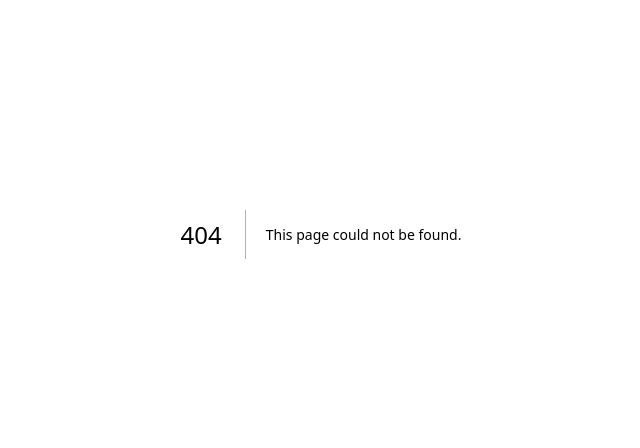
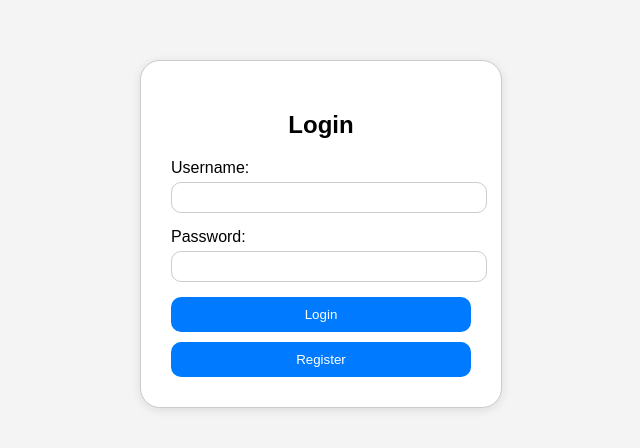
Before and after one commit to HongzeWang0149/5620-Frontend, a Next.js app: page /login in a window 1280 px wide. Before the commit this address had no page. Shown: the part 166-614 px from the top of the page, without its empty margins (319-959 px from the left). Built offline with nearby package versions, Linux system fonts and the light colour scheme.

Commit message:
[add] Login Module

```diff
--- a/app/globals.css
+++ b/app/globals.css
@@ -1,27 +1,14 @@
-@tailwind base;
-@tailwind components;
-@tailwind utilities;
-
-:root {
-  --background: #ffffff;
-  --foreground: #171717;
+html, body {
+  height: 100%;
+  margin: 0;
+  padding: 0;
+  font-family: Arial, sans-serif;
 }
 
-@media (prefers-color-scheme: dark) {
-  :root {
-    --background: #0a0a0a;
-    --foreground: #ededed;
-  }
+#root {
+  height: 100%;
+  display: flex;
+  justify-content: center;
+  align-items: center;
+  background-color: #f4f4f4;
 }
-
-body {
-  color: var(--foreground);
-  background: var(--background);
-  font-family: Arial, Helvetica, sans-serif;
-}
-
-@layer utilities {
-  .text-balance {
-    text-wrap: balance;
-  }
-}
--- /dev/null
+++ b/app/login/login.module.css
@@ -0,0 +1,61 @@
+.wrapper {
+  height: 100vh;
+  display: flex;
+  justify-content: center;
+  align-items: center;
+  background-color: #f4f4f4;
+}
+
+.loginContainer {
+  width: 300px;
+  padding: 30px;
+  border: 1px solid #ccc;
+  border-radius: 20px;
+  box-shadow: 0 2px 10px rgba(0, 0, 0, 0.1);
+  background-color: #fff;
+}
+
+.loginTitle {
+  text-align: center;
+  margin-bottom: 20px;
+}
+
+.formGroup {
+  margin-bottom: 15px;
+}
+
+.label {
+  display: block;
+  margin-bottom: 5px;
+}
+
+.input {
+  width: 100%;
+  padding: 7px;
+  border: 1px solid #ccc;
+  border-radius: 10px;
+}
+
+.loginButton, .registerButton {
+  width: 100%;
+  padding: 10px;
+  background-color: #007bff;
+  color: white;
+  border: none;
+  border-radius: 10px;
+  cursor: pointer;
+}
+
+.loginButton:hover, .registerButton:hover{
+  background-color: #0056b3;
+}
+
+.registerButton {
+  margin-top: 10px;
+}
+
+.error {
+  color: red;
+  margin-bottom: 10px;
+  text-align: center;
+}
--- /dev/null
+++ b/app/login/page.tsx
@@ -0,0 +1,58 @@
+"use client";
+
+import React, { useState } from 'react';
+import styles from './login.module.css';
+import axios from 'axios';
+
+const Login = () => {
+  const [username, setUsername] = useState('');
+  const [password, setPassword] = useState('');
+  const [error, setError] = useState('');
+
+  const handleLogin = async (e: React.FormEvent) => {
+    e.preventDefault();
+    try {
+      const response = await axios.post('http://localhost:8080/api/login/', {
+        username,
+        password,
+      });
+    } catch (error) {
+      setError('Login failed');
+    }
+  };
+
+  return (
+    <div className={styles.wrapper}>
+      <div className={styles.loginContainer}>
+        <h2 className={styles.loginTitle}>Login</h2>
+        <form onSubmit={handleLogin}>
+          <div className={styles.formGroup}>
+            <label className={styles.label}>Username:</label>
+            <input
+              type="username"
+              value={username}
+              onChange={(e) => setUsername(e.target.value)}
+              required
+              className={styles.input}
+            />
+          </div>
+          <div className={styles.formGroup}>
+            <label className={styles.label}>Password:</label>
+            <input
+              type="password"
+              value={password}
+              onChange={(e) => setPassword(e.target.value)}
+              required
+              className={styles.input}
+            />
+          </div>
+          {error && <p className={styles.error}>{error}</p>}
+          <button type="submit" className={styles.loginButton}>Login</button>
+          <button type="submit" className={styles.registerButton}>Register</button>
+        </form>
+      </div>
+    </div>
+  );
+};
+
+export default Login;
--- a/app/page.tsx
+++ b/app/page.tsx
@@ -1,101 +1,11 @@
-import Image from "next/image";
+"use client";
 
-export default function Home() {
-  return (
-    <div className="grid grid-rows-[20px_1fr_20px] items-center justify-items-center min-h-screen p-8 pb-20 gap-16 sm:p-20 font-[family-name:var(--font-geist-sans)]">
-      <main className="flex flex-col gap-8 row-start-2 items-center sm:items-start">
-        <Image
-          className="dark:invert"
-          src="https://nextjs.org/icons/next.svg"
-          alt="Next.js logo"
-          width={180}
-          height={38}
-          priority
-        />
-        <ol className="list-inside list-decimal text-sm text-center sm:text-left font-[family-name:var(--font-geist-mono)]">
-          <li className="mb-2">
-            Get started by editing{" "}
-            <code className="bg-black/[.05] dark:bg-white/[.06] px-1 py-0.5 rounded font-semibold">
-              app/page.tsx
-            </code>
-            .
-          </li>
-          <li>Save and see your changes instantly.</li>
-        </ol>
+import React, { useContext, useEffect } from 'react';
+import { redirect } from 'next/navigation';
 
-        <div className="flex gap-4 items-center flex-col sm:flex-row">
-          <a
-            className="rounded-full border border-solid border-transparent transition-colors flex items-center justify-center bg-foreground text-background gap-2 hover:bg-[#383838] dark:hover:bg-[#ccc] text-sm sm:text-base h-10 sm:h-12 px-4 sm:px-5"
-            href="https://vercel.com/new?utm_source=create-next-app&utm_medium=appdir-template-tw&utm_campaign=create-next-app"
-            target="_blank"
-            rel="noopener noreferrer"
-          >
-            <Image
-              className="dark:invert"
-              src="https://nextjs.org/icons/vercel.svg"
-              alt="Vercel logomark"
-              width={20}
-              height={20}
-            />
-            Deploy now
-          </a>
-          <a
-            className="rounded-full border border-solid border-black/[.08] dark:border-white/[.145] transition-colors flex items-center justify-center hover:bg-[#f2f2f2] dark:hover:bg-[#1a1a1a] hover:border-transparent text-sm sm:text-base h-10 sm:h-12 px-4 sm:px-5 sm:min-w-44"
-            href="https://nextjs.org/docs?utm_source=create-next-app&utm_medium=appdir-template-tw&utm_campaign=create-next-app"
-            target="_blank"
-            rel="noopener noreferrer"
-          >
-            Read our docs
-          </a>
-        </div>
-      </main>
-      <footer className="row-start-3 flex gap-6 flex-wrap items-center justify-center">
-        <a
-          className="flex items-center gap-2 hover:underline hover:underline-offset-4"
-          href="https://nextjs.org/learn?utm_source=create-next-app&utm_medium=appdir-template-tw&utm_campaign=create-next-app"
-          target="_blank"
-          rel="noopener noreferrer"
-        >
-          <Image
-            aria-hidden
-            src="https://nextjs.org/icons/file.svg"
-            alt="File icon"
-            width={16}
-            height={16}
-          />
-          Learn
-        </a>
-        <a
-          className="flex items-center gap-2 hover:underline hover:underline-offset-4"
-          href="https://vercel.com/templates?framework=next.js&utm_source=create-next-app&utm_medium=appdir-template-tw&utm_campaign=create-next-app"
-          target="_blank"
-          rel="noopener noreferrer"
-        >
-          <Image
-            aria-hidden
-            src="https://nextjs.org/icons/window.svg"
-            alt="Window icon"
-            width={16}
-            height={16}
-          />
-          Examples
-        </a>
-        <a
-          className="flex items-center gap-2 hover:underline hover:underline-offset-4"
-          href="https://nextjs.org?utm_source=create-next-app&utm_medium=appdir-template-tw&utm_campaign=create-next-app"
-          target="_blank"
-          rel="noopener noreferrer"
-        >
-          <Image
-            aria-hidden
-            src="https://nextjs.org/icons/globe.svg"
-            alt="Globe icon"
-            width={16}
-            height={16}
-          />
-          Go to nextjs.org →
-        </a>
-      </footer>
-    </div>
-  );
-}
+const HomePage = () => {
+  redirect('/login');
+  return null
+};
+
+export default HomePage;
```
Also changed, not shown: package.json (+6 -5 lines), 1 other file (tests, documents, lock files or other folders).
